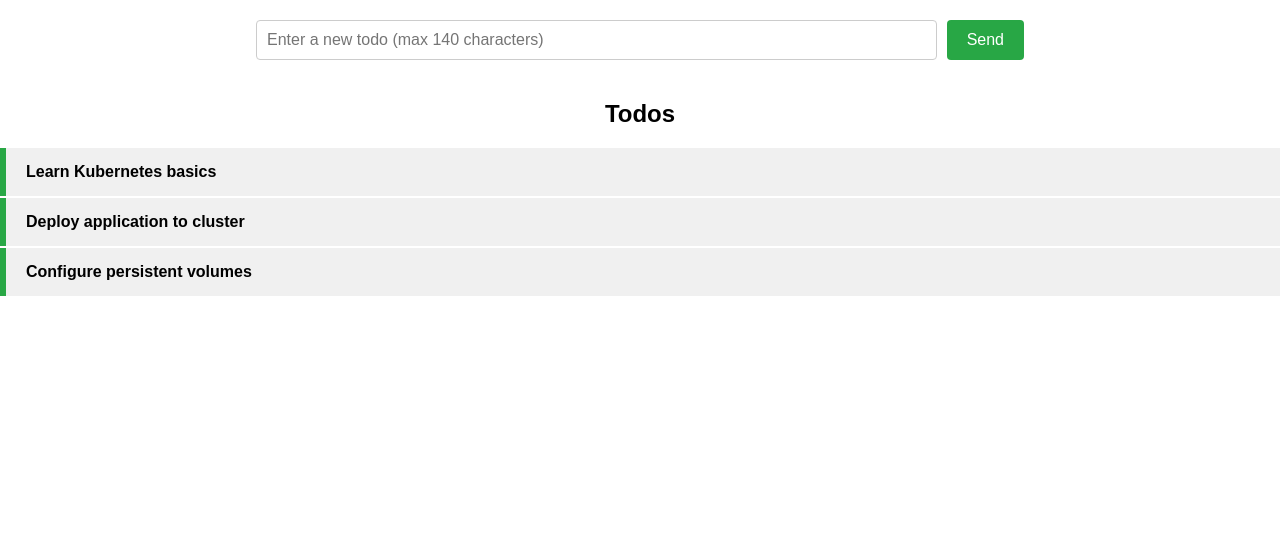
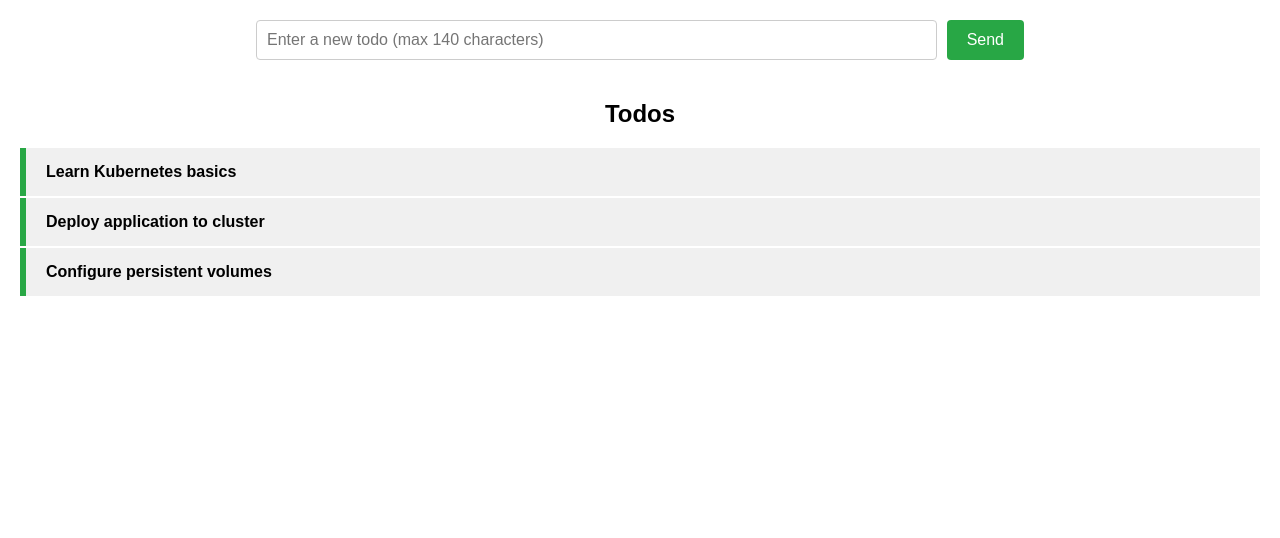
Before and after one commit to v-bulynkin/devops-with-kubernetes-2026, a Flask app: template project/todo-app/templates/index.html in a window 1280 px wide. Shown: the part 116-654 px from the top of the page. Run offline with Flask 3, Linux system fonts and the light colour scheme; the template is opened without the code that fills it, so the values that code supplies are empty; parts of the project's set-up code (start-up, migrations or seed data) failed here and were passed over.

Commit message:
add todo-list padding

```diff
--- a/project/todo-app/templates/index.html
+++ b/project/todo-app/templates/index.html
@@ -79,7 +79,7 @@
         .todo-list {
             width: 100%;
             list-style: none;
-            padding: 0;
+            padding: 0 20px;
             margin: 0;
         }
 
```
